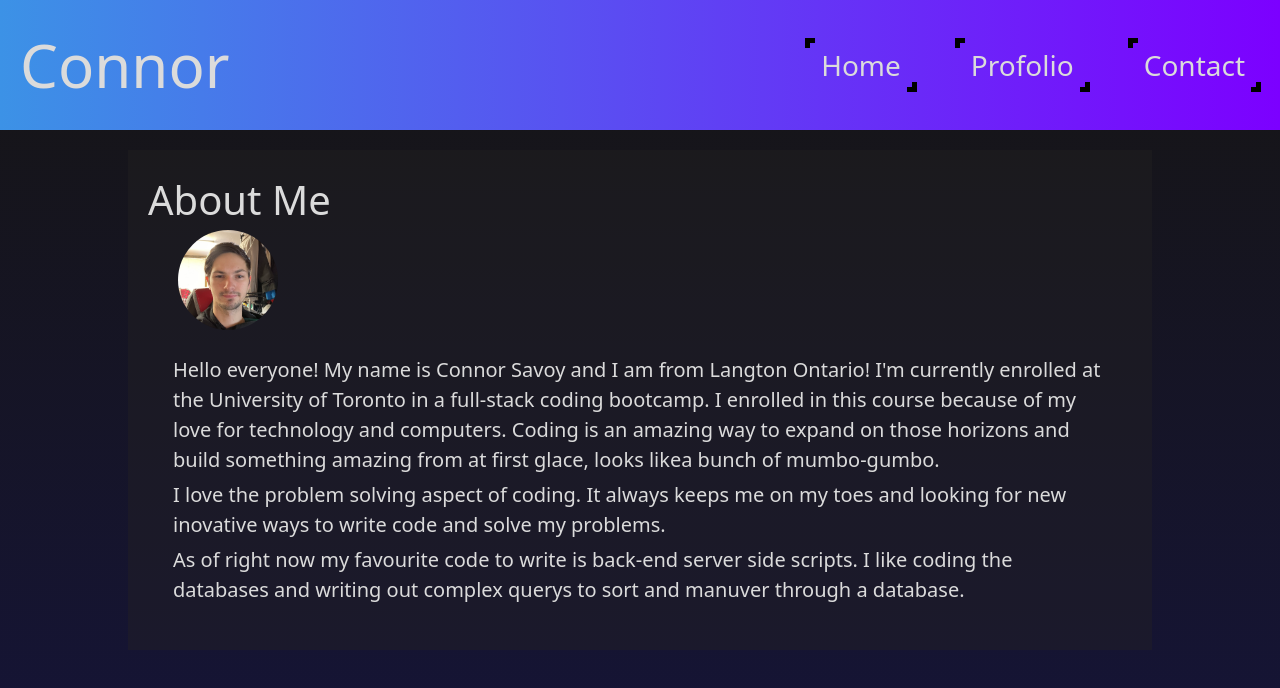
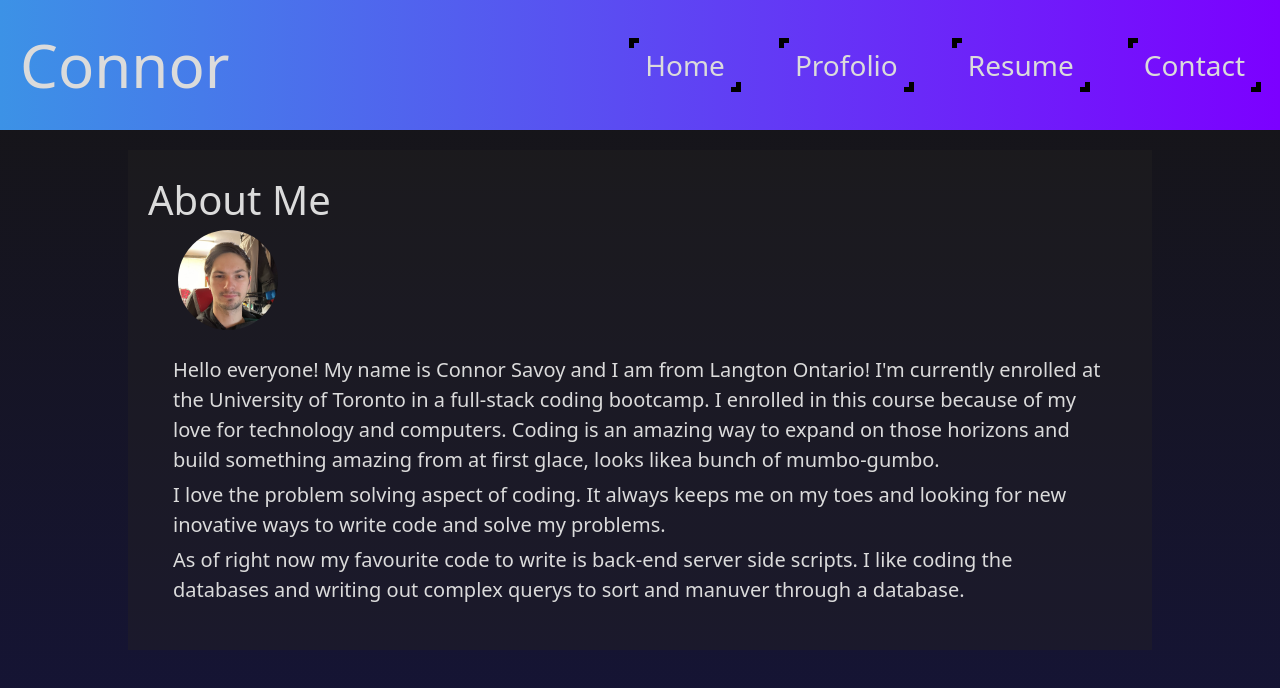
Before and after one commit to Connor812/React-Profile, a React (Create React App) app: page / in a window 1280 px wide. Shown: the top 688 px of the page. Built offline with nearby package versions, Linux system fonts and the light colour scheme.

Commit message:
Added a resume tab to the navbar

```diff
--- a/src/components/NavTabs.js
+++ b/src/components/NavTabs.js
@@ -21,7 +21,13 @@ function NavTabs({ currentPage, handlePageChange }) {
           Profolio
         </a>
         <a
-          href="#contact"
+          href="#Resume"
+          onClick={() => handlePageChange('Resume')}
+        >
+          Resume
+        </a>
+        <a
+          href="#Contact"
           onClick={() => handlePageChange('Contact')}
         >
           Contact
```
